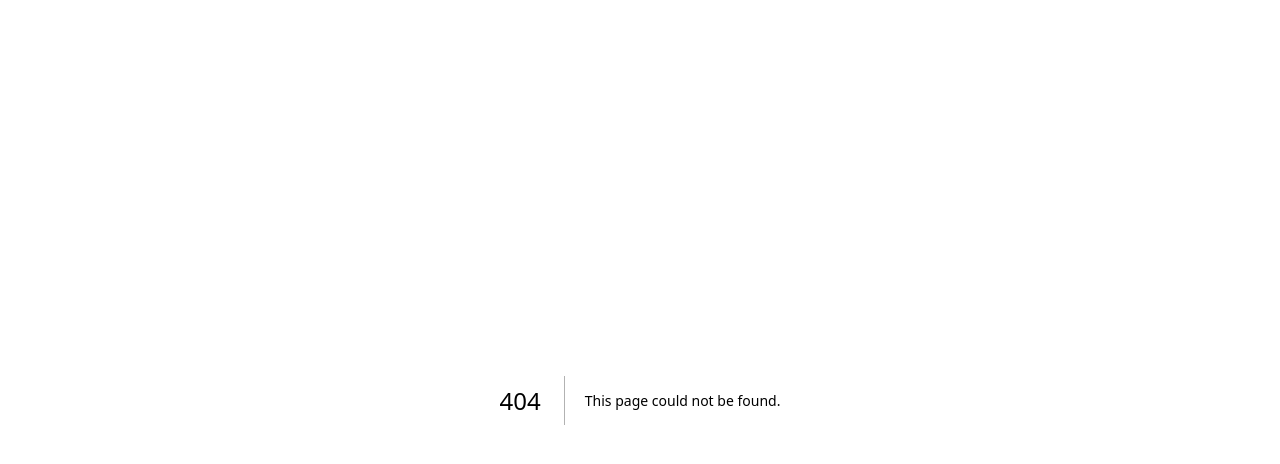
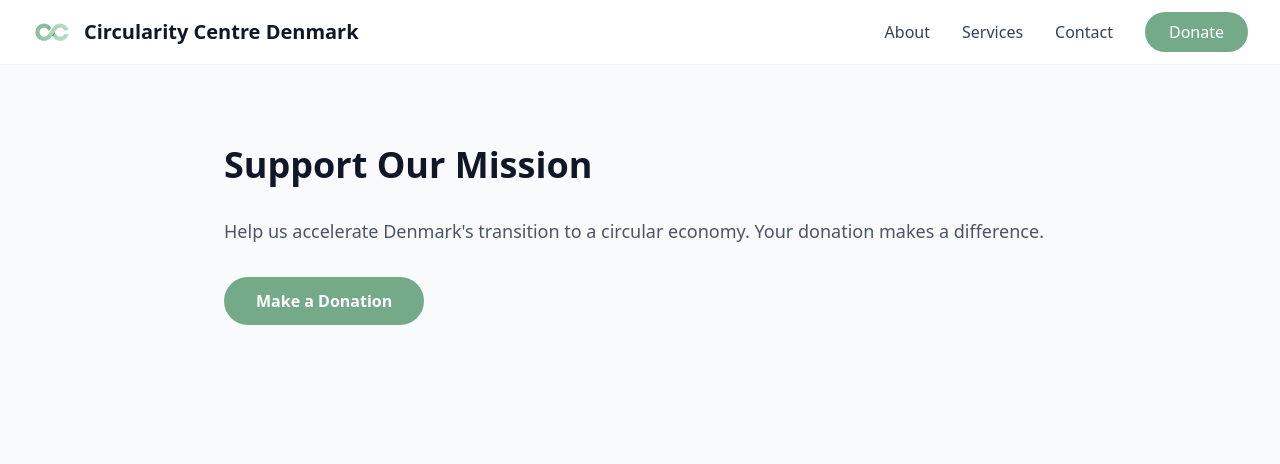
Before and after one commit to quibblerx/CircularityCentreDenmark, a Next.js app: page /donate in a window 1280 px wide. Before the commit this address had no page. Shown: the top 464 px of the page. Built offline with nearby package versions, Linux system fonts and the light colour scheme.

Commit message:
implement first iteration of navbar

```diff
--- /dev/null
+++ b/src/app/donate/page.tsx
@@ -0,0 +1,18 @@
+export default function DonatePage() {
+  return (
+    <div className="min-h-screen bg-gray-50 py-20">
+      <div className="max-w-4xl mx-auto px-4 sm:px-6 lg:px-8">
+        <h1 className="text-4xl font-bold text-gray-900 mb-8">
+          Support Our Mission
+        </h1>
+        <p className="text-lg text-gray-600 mb-8">
+          Help us accelerate Denmark&apos;s transition to a circular economy.
+          Your donation makes a difference.
+        </p>
+        <button className="bg-primary text-white px-8 py-3 rounded-full font-semibold hover:bg-primary-hover transition-colors">
+          Make a Donation
+        </button>
+      </div>
+    </div>
+  );
+}
--- a/src/app/globals.css
+++ b/src/app/globals.css
@@ -1,5 +1,5 @@
 @import "tailwindcss";
 
-@tailwind base;
-@tailwind components;
-@tailwind utilities;
+@theme {
+  --color-primary: #74aa88;
+}
--- a/src/app/layout.tsx
+++ b/src/app/layout.tsx
@@ -1,4 +1,5 @@
 import "./globals.css";
+import Navbar from "@/components/Navbar";
 
 export const metadata = {
   title: "Circularity Centre Denmark",
@@ -12,7 +13,10 @@
 }) {
   return (
     <html lang="en">
-      <body>{children}</body>
+      <body>
+        <Navbar />
+        {children}
+      </body>
     </html>
   );
 }
--- a/src/app/page.tsx
+++ b/src/app/page.tsx
@@ -4,49 +4,18 @@
 export default function HomePage() {
   return (
     <div className="min-h-screen bg-gray-50">
-      {/* Header */}
-      <header className="bg-white shadow-sm">
-        <div className="max-w-7xl mx-auto px-4 sm:px-6 lg:px-8">
-          <div className="flex justify-between items-center h-16">
-            {/* Logo */}
-            <div className="flex items-center">
-              <span className="text-xl font-semibold text-gray-900">
-                homepage
-              </span>
-            </div>
-
-            {/* Navigation */}
-            <nav className="hidden md:flex space-x-8">
-              <a href="#" className="text-gray-500 hover:text-gray-900">
-                Circularity Centre Denmark
-              </a>
-            </nav>
-
-            {/* Circular Elements */}
-            <div className="flex items-center space-x-2">
-              <div className="w-10 h-10 bg-yellow-400 rounded-full flex items-center justify-center">
-                <span className="text-black font-bold">A</span>
-              </div>
-              <div className="w-10 h-10 bg-blue-500 rounded-full flex items-center justify-center">
-                <span className="text-white font-bold">A</span>
-              </div>
-            </div>
-          </div>
-        </div>
-      </header>
-
       {/* Hero Section */}
       <section className="py-20 px-4 sm:px-6 lg:px-8">
         <div className="max-w-4xl mx-auto text-center">
           <h1 className="text-4xl md:text-5xl font-bold text-gray-900 mb-6">
             Your gateway to circularity
             <br />
-            <span className="text-green-600">in Denmark</span>
+            <span className="text-primary">in Denmark</span>
           </h1>
           <p className="text-xl text-gray-600 mb-8 max-w-2xl mx-auto">
             Find partners, insights, and action opportunities tailored to you.
           </p>
-          <button className="bg-green-600 text-white px-8 py-3 rounded-full font-semibold hover:bg-green-700 transition-colors">
+          <button className="bg-primary text-white px-8 py-3 rounded-full font-semibold hover:bg-primary-hover transition-colors">
             Join Circularity Centre Denmark
           </button>
         </div>
--- /dev/null
+++ b/src/app/services/page.tsx
@@ -0,0 +1,13 @@
+export default function ServicesPage() {
+  return (
+    <div className="min-h-screen bg-gray-50 py-20">
+      <div className="max-w-4xl mx-auto px-4 sm:px-6 lg:px-8">
+        <h1 className="text-4xl font-bold text-gray-900 mb-8">Our Services</h1>
+        <p className="text-lg text-gray-600">
+          Discover our comprehensive range of circularity services designed to
+          help you transition to a more sustainable future.
+        </p>
+      </div>
+    </div>
+  );
+}
--- /dev/null
+++ b/src/components/Navbar.tsx
@@ -0,0 +1,126 @@
+"use client";
+
+import React, { useState } from "react";
+import Image from "next/image";
+import Link from "next/link";
+
+const Navbar = () => {
+  const [isMenuOpen, setIsMenuOpen] = useState(false);
+
+  return (
+    <nav className="bg-white shadow-sm border-b border-gray-100">
+      <div className="max-w-7xl mx-auto px-4 sm:px-6 lg:px-8">
+        <div className="flex justify-between items-center h-16">
+          {/* Logo Section */}
+          <div className="flex items-center space-x-3">
+            <Image
+              src="/logo.png"
+              alt="Circularity Centre Denmark"
+              width={40}
+              height={40}
+              className="w-10 h-10"
+            />
+            <span className="text-xl font-semibold text-gray-900">
+              Circularity Centre Denmark
+            </span>
+          </div>
+
+          {/* Navigation Links - Desktop */}
+          <div className="hidden md:flex items-center space-x-8">
+            <Link
+              href="/about"
+              className="text-gray-700 hover:text-primary transition-colors duration-200 font-medium"
+            >
+              About
+            </Link>
+            <Link
+              href="/services"
+              className="text-gray-700 hover:text-primary transition-colors duration-200 font-medium"
+            >
+              Services
+            </Link>
+            <Link
+              href="/contact"
+              className="text-gray-700 hover:text-primary transition-colors duration-200 font-medium"
+            >
+              Contact
+            </Link>
+
+            {/* Donate Button */}
+            <Link
+              href="/donate"
+              className="bg-primary text-white px-6 py-2 rounded-full hover:bg-primary-hover transition-colors duration-200 font-medium"
+            >
+              Donate
+            </Link>
+          </div>
+
+          {/* Mobile menu button */}
+          <div className="md:hidden">
+            <button
+              type="button"
+              onClick={() => setIsMenuOpen(!isMenuOpen)}
+              className="text-gray-700 hover:text-primary focus:outline-none focus:text-primary cursor-pointer"
+              aria-label="Toggle menu"
+            >
+              <svg
+                className="h-6 w-6"
+                fill="none"
+                strokeLinecap="round"
+                strokeLinejoin="round"
+                strokeWidth="2"
+                viewBox="0 0 24 24"
+                stroke="currentColor"
+              >
+                {isMenuOpen ? (
+                  <path d="M6 18L18 6M6 6l12 12" />
+                ) : (
+                  <path d="M4 6h16M4 12h16M4 18h16" />
+                )}
+              </svg>
+            </button>
+          </div>
+        </div>
+
+        {/* Mobile Navigation Menu */}
+        {isMenuOpen && (
+          <div className="md:hidden">
+            <div className="px-2 pt-2 pb-3 space-y-1 sm:px-3 border-t border-gray-200">
+              <Link
+                href="/about"
+                className="block px-3 py-2 text-gray-700 hover:text-primary hover:bg-gray-50 rounded-md font-medium"
+                onClick={() => setIsMenuOpen(false)}
+              >
+                About
+              </Link>
+              <Link
+                href="/services"
+                className="block px-3 py-2 text-gray-700 hover:text-primary hover:bg-gray-50 rounded-md font-medium"
+                onClick={() => setIsMenuOpen(false)}
+              >
+                Services
+              </Link>
+              <Link
+                href="/contact"
+                className="block px-3 py-2 text-gray-700 hover:text-primary hover:bg-gray-50 rounded-md font-medium"
+                onClick={() => setIsMenuOpen(false)}
+              >
+                Contact
+              </Link>
+              <Link
+                href="/donate"
+                className="block mx-3 mt-4 bg-primary text-white px-6 py-2 rounded-full hover:bg-primary-hover transition-colors duration-200 font-medium text-center"
+                style={{ backgroundColor: "#74aa88" }}
+                onClick={() => setIsMenuOpen(false)}
+              >
+                Donate
+              </Link>
+            </div>
+          </div>
+        )}
+      </div>
+    </nav>
+  );
+};
+
+export default Navbar;
--- a/tailwind.config.js
+++ b/tailwind.config.js
@@ -5,23 +5,6 @@
     "./src/components/**/*.{js,ts,jsx,tsx,mdx}",
     "./src/app/**/*.{js,ts,jsx,tsx,mdx}",
   ],
-  theme: {
-    extend: {
-      colors: {
-        green: {
-          50: "#f0fdf4",
-          100: "#dcfce7",
-          200: "#bbf7d0",
-          300: "#86efac",
-          400: "#4ade80",
-          500: "#22c55e",
-          600: "#16a34a",
-          700: "#15803d",
-          800: "#166534",
-          900: "#14532d",
-        },
-      },
-    },
-  },
+  theme: {},
   plugins: [],
 };
```
Also changed, not shown: public/logo.png (added).
